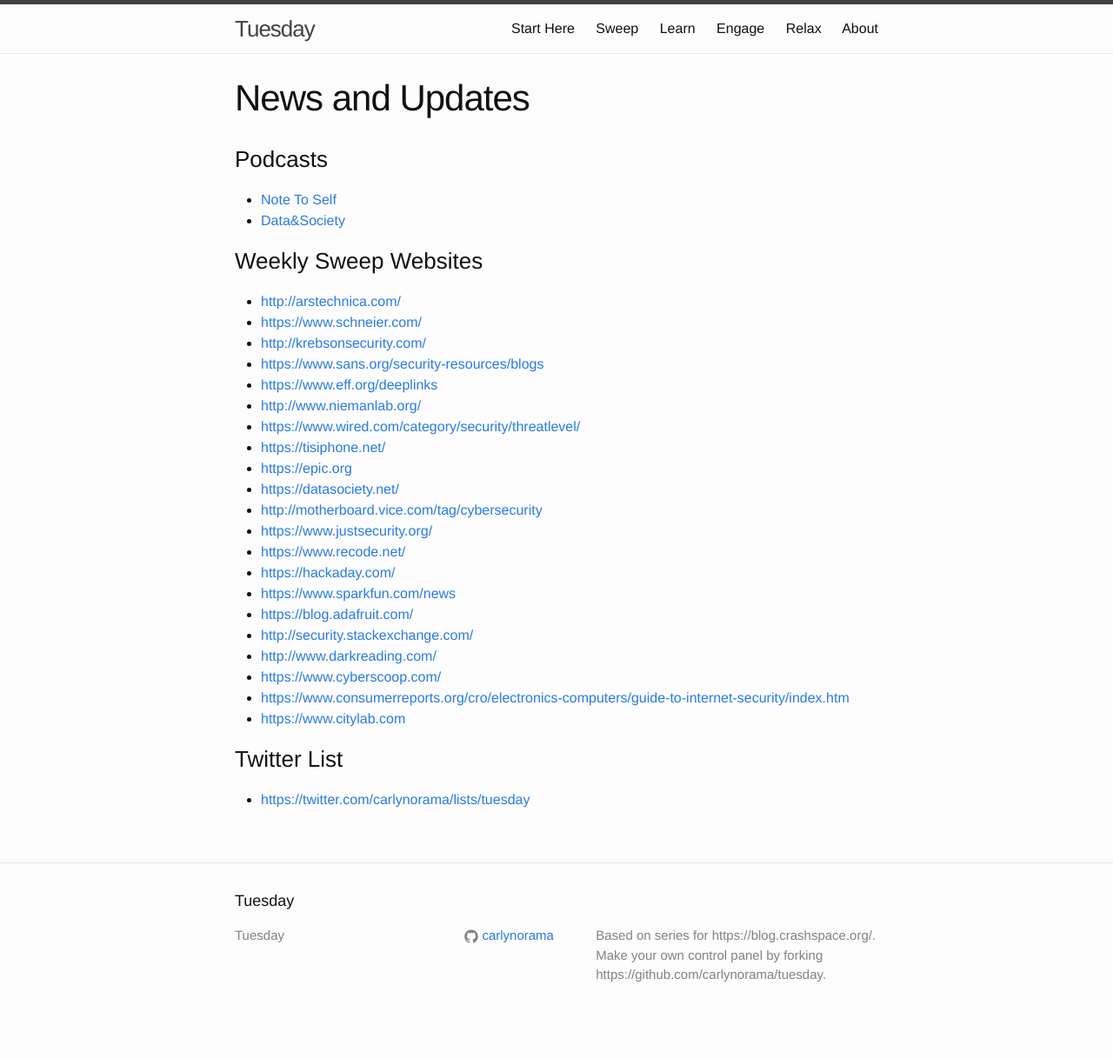
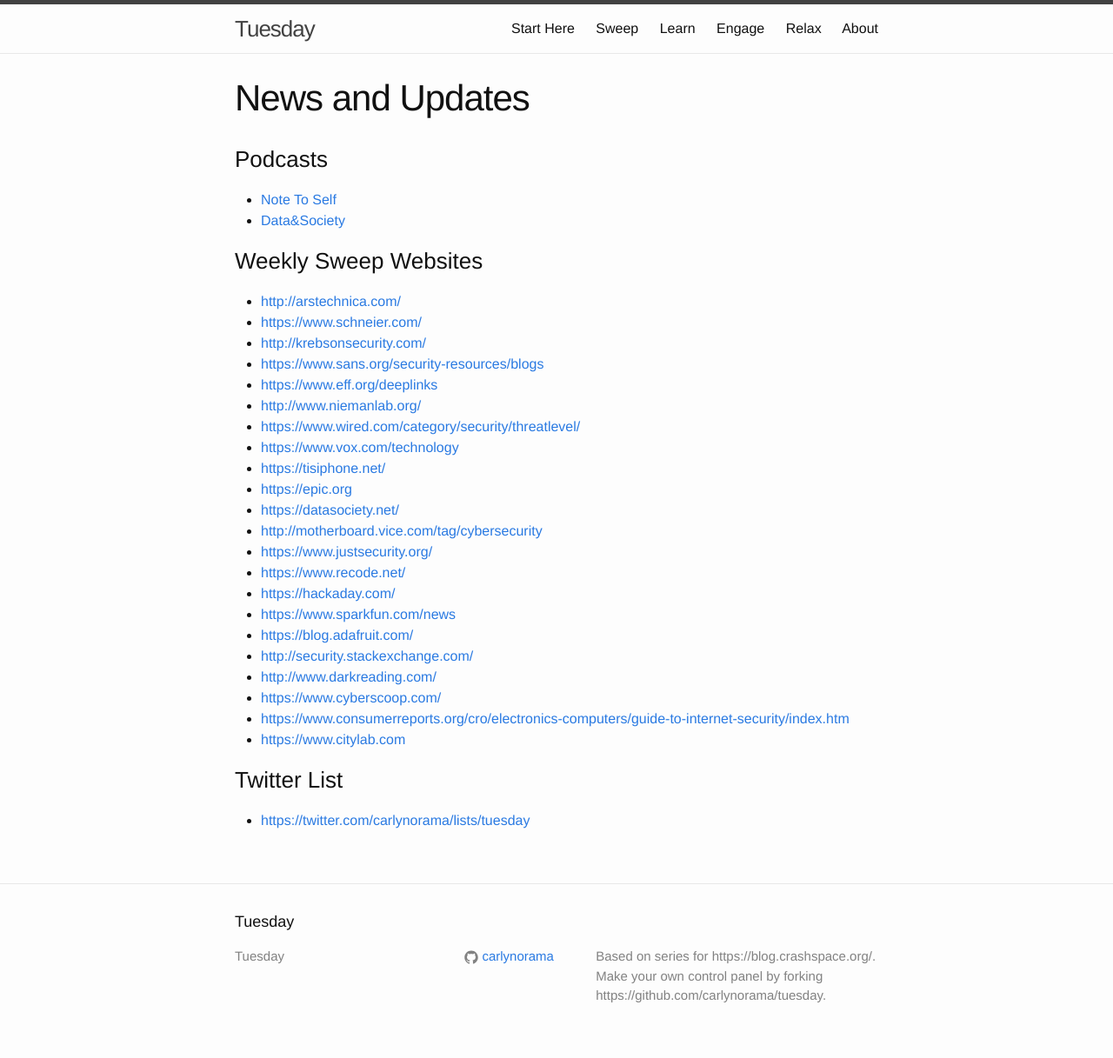
Before and after one commit to CRASHSpace/tuesday, a Jekyll site: the page built from _learn/01-news.md, in a window 1280 px wide. Shown: the whole page at 87% size. Built offline with Jekyll 4.4.1, drawn with Linux system fonts in a browser that asks for light colours; before the commit the page ends 1193 px from its top, so only the background shows below that.

Commit message:
added news site
vox

```diff
--- a/_learn/01-news.md
+++ b/_learn/01-news.md
@@ -17,6 +17,7 @@
 * <https://www.eff.org/deeplinks>
 * <http://www.niemanlab.org/>
 * <https://www.wired.com/category/security/threatlevel/>
+* <https://www.vox.com/technology>
 * <https://tisiphone.net/>
 * <https://epic.org>
 * <https://datasociety.net/>
```
